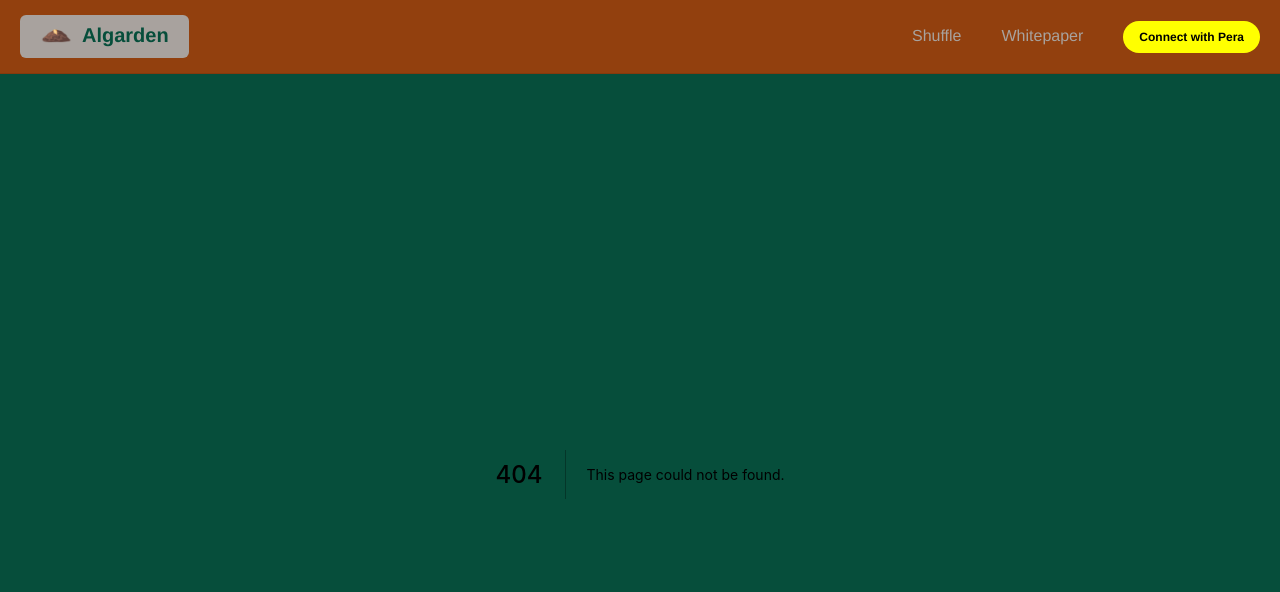
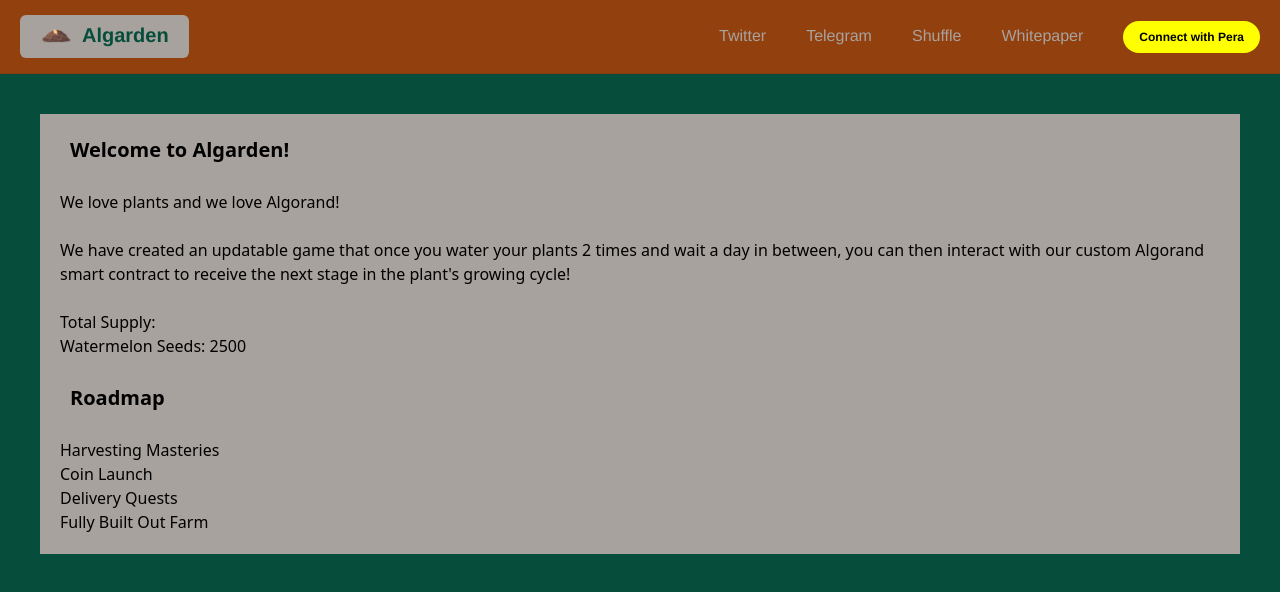
Before and after one commit to shroysha/algofarm, a Next.js app: page /whitepaper in a window 1280 px wide. Before the commit this address had no page. Shown: the top 592 px of the page. Built offline with nearby package versions, Linux system fonts and the light colour scheme; what @perawallet/connect would draw is missing.

Commit message:
whitepaper and header

```diff
--- a/src/components/Header/Header.tsx
+++ b/src/components/Header/Header.tsx
@@ -24,6 +24,15 @@ export const Header = ({ accountAddress, onLogin, onLogout }: HeaderProps) => {
       <div>
         <a
           className="mr-10 text-stone-400"
+          href="https://twitter.com/algardenalgo"
+        >
+          Twitter
+        </a>
+        <a className="mr-10 text-stone-400" href="https://t.me/al_garden">
+          Telegram
+        </a>
+        <a
+          className="mr-10 text-stone-400"
           href="https://algoxnft.com/shuffles"
         >
           Shuffle
--- a/src/components/IndexPage/IndexPage.tsx
+++ b/src/components/IndexPage/IndexPage.tsx
@@ -5,9 +5,23 @@ import { Page, PlantGrid } from '@src/components';
 // Create the PeraWalletConnect instance outside of the component
 
 export const IndexPage = () => {
-  const { plants } = useAlgarden();
+  const { accountAddress, plants } = useAlgarden();
 
-  return <PlantGrid plants={plants} />;
+  return (
+    <>
+      {accountAddress == null ? (
+        <div className="bg-stone-400 m-10 p-5">
+          <h1>Please connect your wallet to view your plants</h1>
+        </div>
+      ) : plants.length == 0 ? (
+        <div className="bg-stone-400 m-10 p-5">
+          <h1>You have no plants!</h1>
+        </div>
+      ) : (
+        <PlantGrid plants={plants} />
+      )}
+    </>
+  );
 };
 
 export default IndexPage;
--- /dev/null
+++ b/src/pages/whitepaper.tsx
@@ -0,0 +1,40 @@
+// Create the PeraWalletConnect instance outside of the component
+
+import { NextPage } from 'next';
+
+const Home: NextPage = () => {
+  return (
+    <>
+      <div className="bg-stone-400 m-10 p-5">
+        <h1>Welcome to Algarden!</h1>
+        <br />
+        <br />
+        <p>
+          We love plants and we love Algorand! <br />
+          <br />
+          We have created an updatable game that once you water your plants 2
+          times and wait a day in between, you can then interact with our custom
+          Algorand smart contract to receive the next stage in the plant's
+          growing cycle!
+        </p>
+        <br />
+
+        <p>
+          Total Supply: <br /> Watermelon Seeds: 2500
+        </p>
+        <br />
+        <h1>Roadmap</h1>
+        <br />
+        <br />
+        <ol>
+          <li>Harvesting Masteries</li>
+          <li>Coin Launch</li>
+          <li>Delivery Quests</li>
+          <li>Fully Built Out Farm</li>
+        </ol>
+      </div>
+    </>
+  );
+};
+
+export default Home;
```
